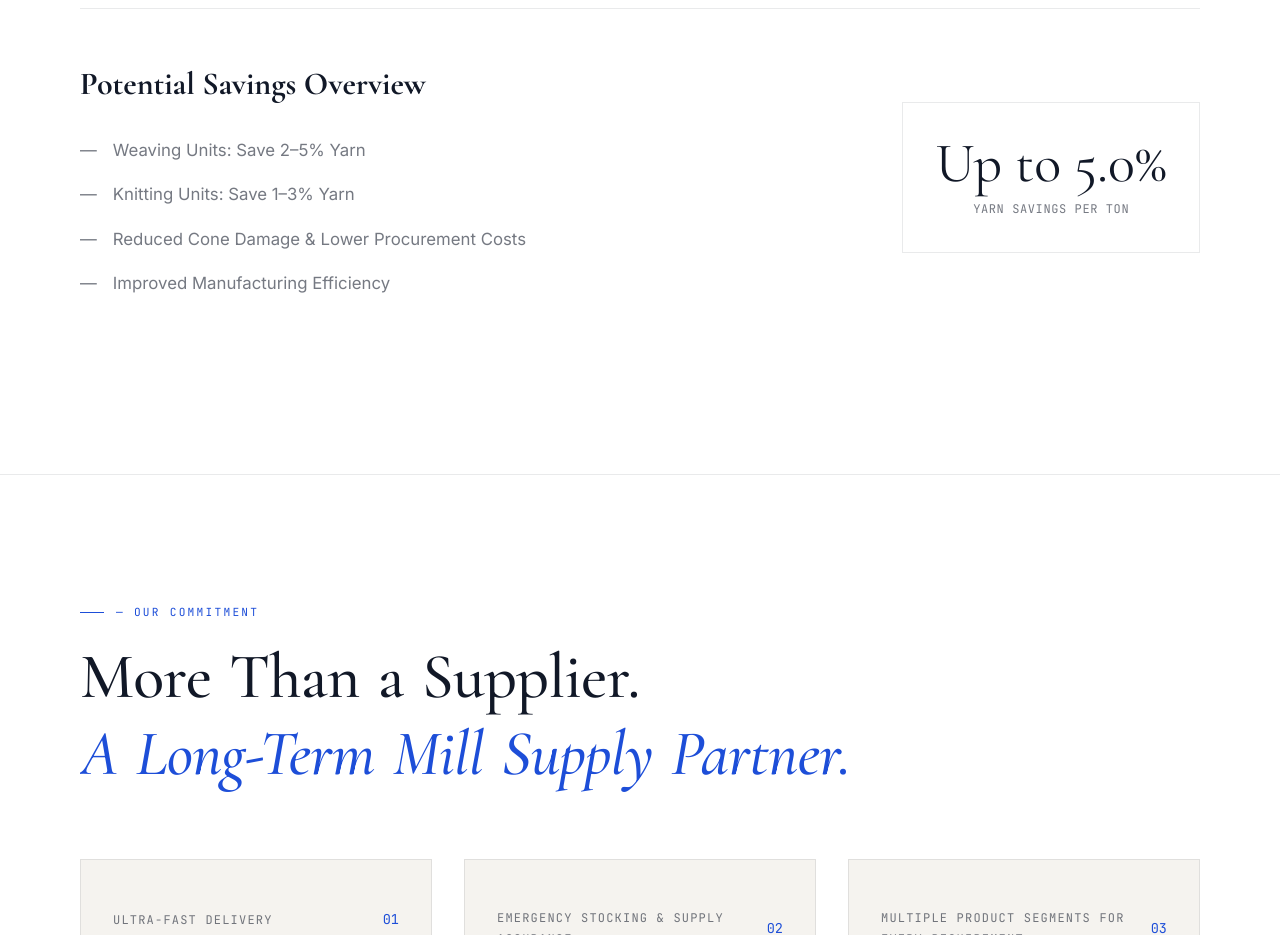
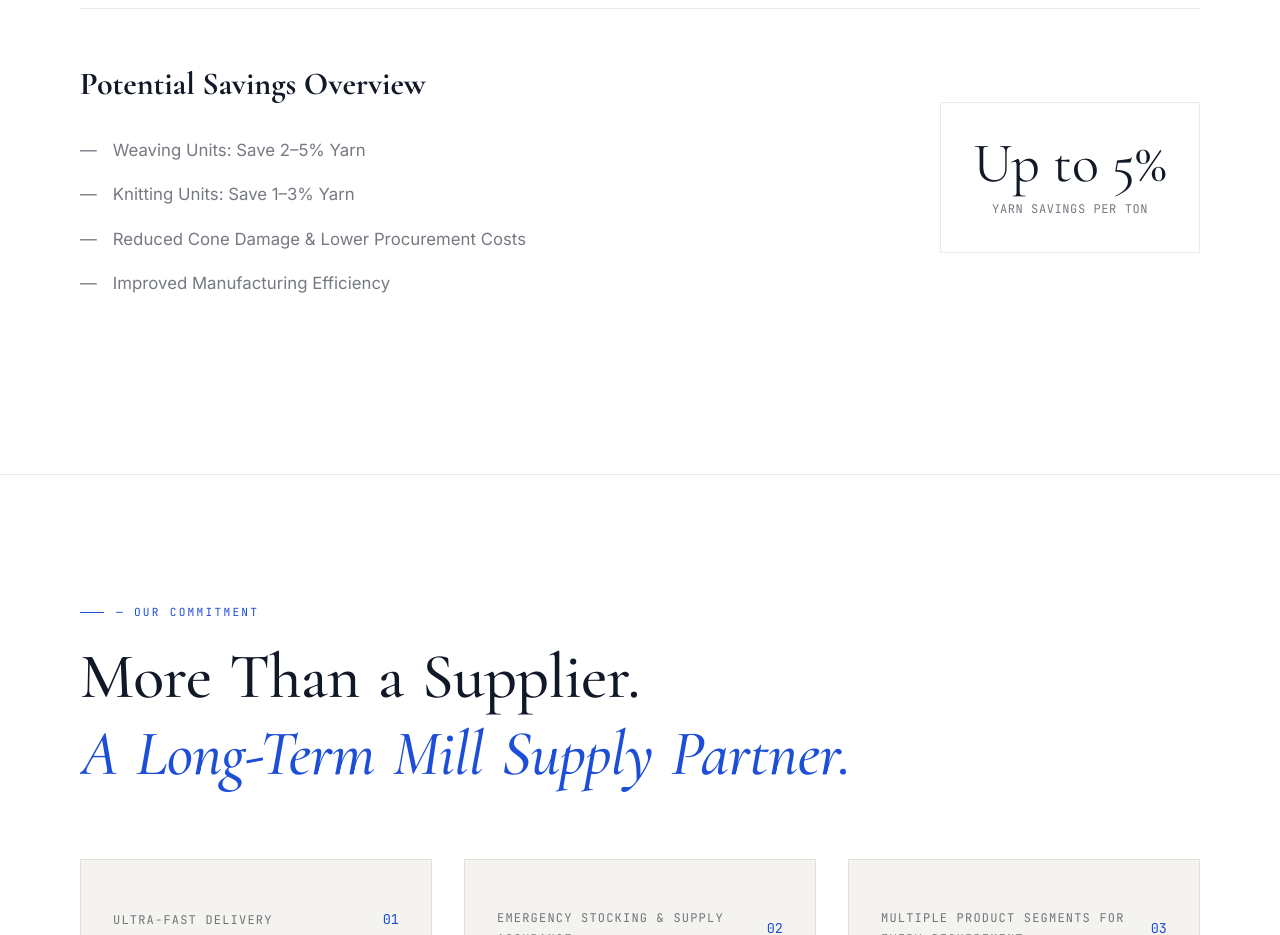
Before and after one commit to happiboo/vijaytex, a Next.js app: page / in a window 1280 px wide. Shown: the part 3720-4655 px from the top of the page. Built offline with nearby package versions, Linux system fonts and the light colour scheme.

Commit message:
Update savings animation to show whole percentage

```diff
--- a/components/ComparisonTable.js
+++ b/components/ComparisonTable.js
@@ -194,7 +194,7 @@ export default function ComparisonTable() {
             <div className={styles.summaryStat}>
               <div className={styles.statCircle}>
                 <span className={styles.statNumber}>
-                  Up to {animatedSavings.toFixed(1)}%
+                  Up to {Math.round(animatedSavings)}%
                 </span>
                 <span className={styles.statLabel}>Yarn Savings Per Ton</span>
               </div>
```
